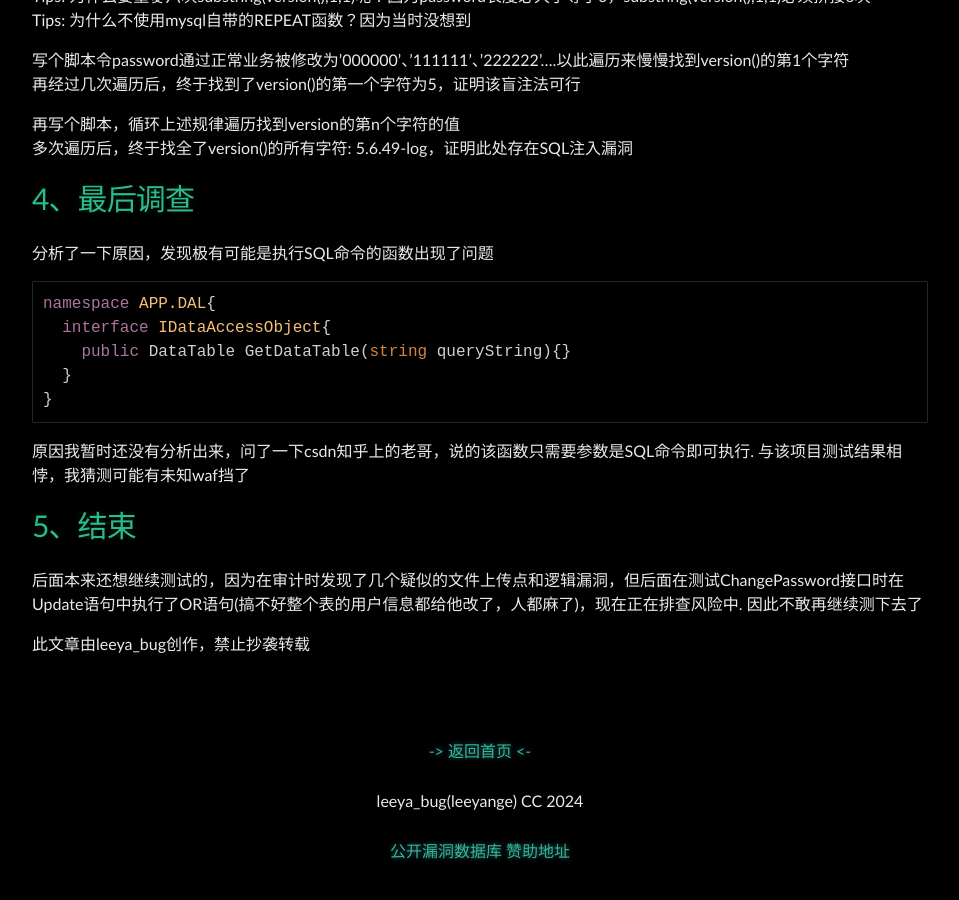
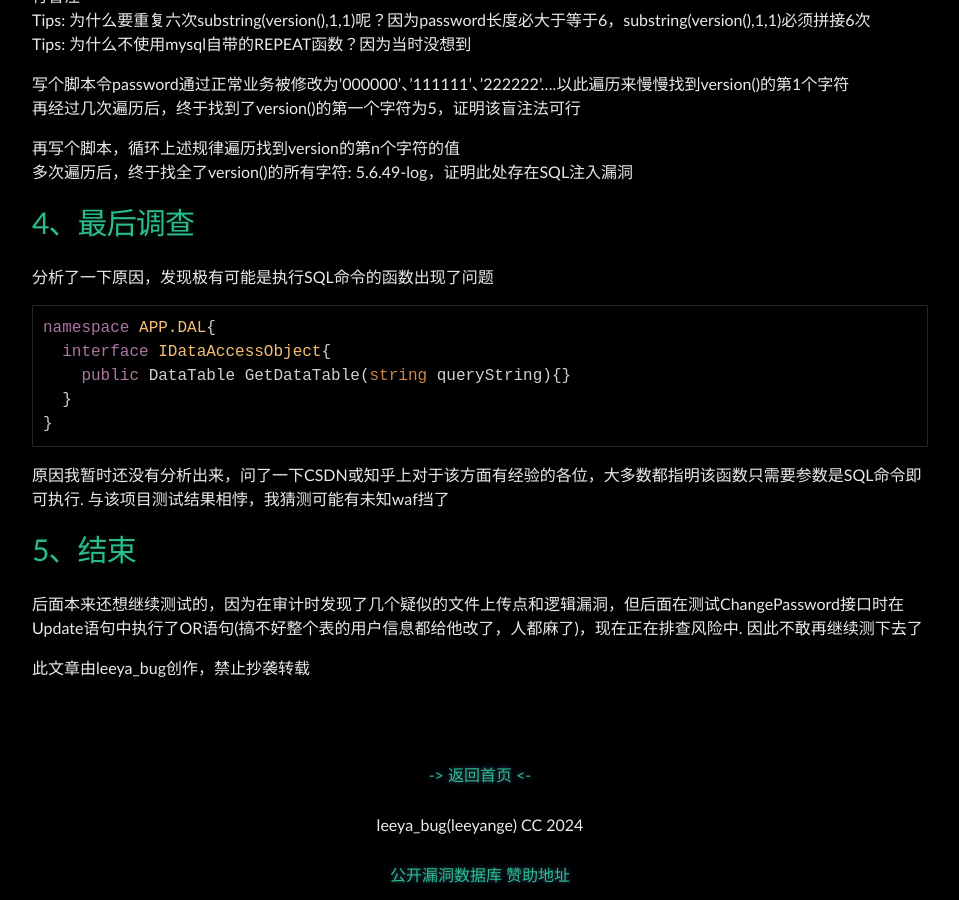
Before and after one commit to Leeyangee/leeyangee.github.io, a Jekyll site: the page built from _posts/2023-10-26-代码审计.Net 绕过未知拦截规则从信息泄露到SQL注入.md, in a window 1280 px wide and 900 px high, scrolled down 6774 px. Shown: the whole window, without its empty margins (160-1119 px from the left). Built offline with Jekyll 4.4.1, drawn with Linux system fonts in a browser that asks for light colours; before the commit the page ends 7650 px from its top, so only the background shows below that; some of the changed text lies outside the part shown.

Commit message:
Update 2023-10-26-代码审计.Net 绕过未知拦截规则从信息泄露到SQL注入.md

````diff
--- a/_posts/2023-10-26-代码审计.Net 绕过未知拦截规则从信息泄露到SQL注入.md
+++ b/_posts/2023-10-26-代码审计.Net 绕过未知拦截规则从信息泄露到SQL注入.md
@@ -4,7 +4,7 @@
 ---
 # [](#header-1)0、前言
 
-这是本人第一次.Net代码审计，之前虽审计过由py、java组织的项目，但从未审计过C#.Net项目，因此将其记录下来.
+首先，这是我第一次深入的对Web应用的.Net代码审计. 之前虽审计过由py、java组织的项目以及基于Unity技术栈的C#项目，但从未对Web应用的.Net深入的代码审计过，因此将其记录下来.
 虽然之前也得到过一些资产的DLL源码，但鉴于基本上是在已经GetShell的情况下获取的，且是单站点应用. 因此并无深入审计拿通杀的必要
 
 # [](#header-1)1、资产搜集阶段
@@ -216,7 +216,7 @@
   }
 }
 ```
-原因我暂时还没有分析出来，问了一下csdn知乎上的老哥，说的该函数只需要参数是SQL命令即可执行. 与该项目测试结果相悖，我猜测可能有未知waf挡了
+原因我暂时还没有分析出来，问了一下CSDN或知乎上对于该方面有经验的各位，大多数都指明该函数只需要参数是SQL命令即可执行. 与该项目测试结果相悖，我猜测可能有未知waf挡了
 
 # [](#header-1)5、结束
 
````
